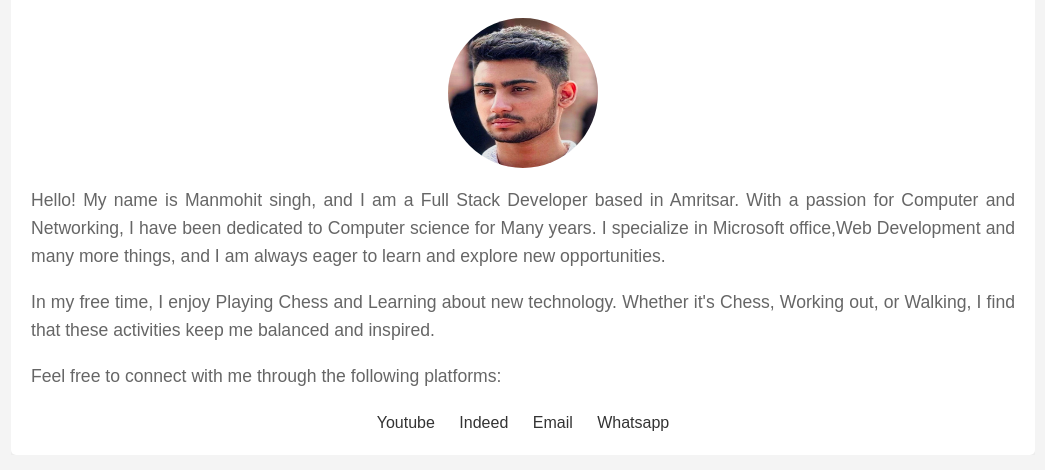
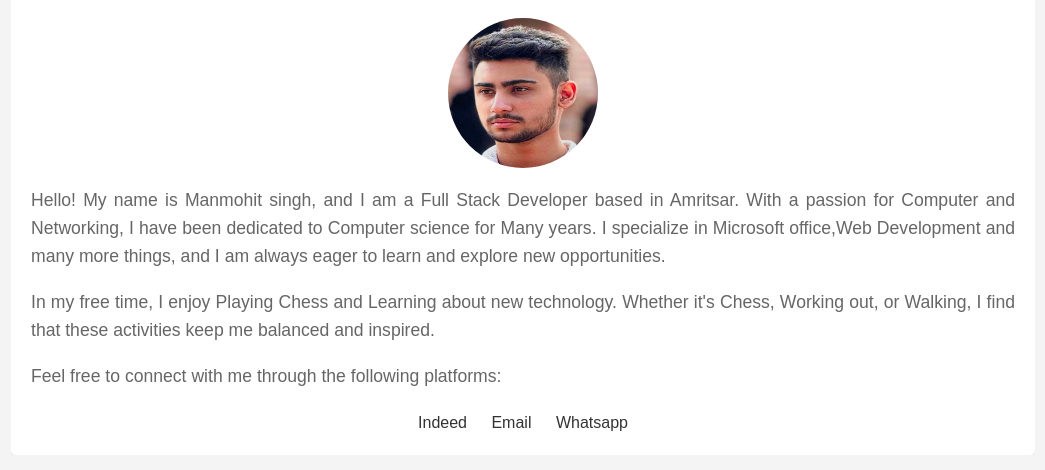
Before and after one commit to smanmohit81/mywebsite, a plain HTML site: page index.html in a window 1280 px wide. Shown: the part 116-586 px from the top of the page, without its empty margins (117-1162 px from the left). Drawn offline with Linux system fonts and the light colour scheme.

Commit message:
Update index.html

```diff
--- a/index.html
+++ b/index.html
@@ -60,7 +60,7 @@
             <p>Hello! My name is Manmohit singh, and I am a Full Stack Developer based in Amritsar. With a passion for Computer and Networking, I have been dedicated to Computer science for Many years. I specialize in Microsoft office,Web Development and many more things, and I am always eager to learn and explore new opportunities.</p>
             <p>In my free time, I enjoy Playing Chess and Learning about new technology. Whether it's Chess, Working out, or Walking, I find that these activities keep me balanced and inspired.</p>
             <p>Feel free to connect with me through the following platforms:</p>
-            <div class="contact"><a href="https://www.linkedin.com/in/yourprofile" target="_blank">Youtube</a>
+            <div class="contact">
 
                 <a href="https://profile.indeed.com/p/manmohits-y2zy9km" target="_blank">Indeed</a>
 
```
